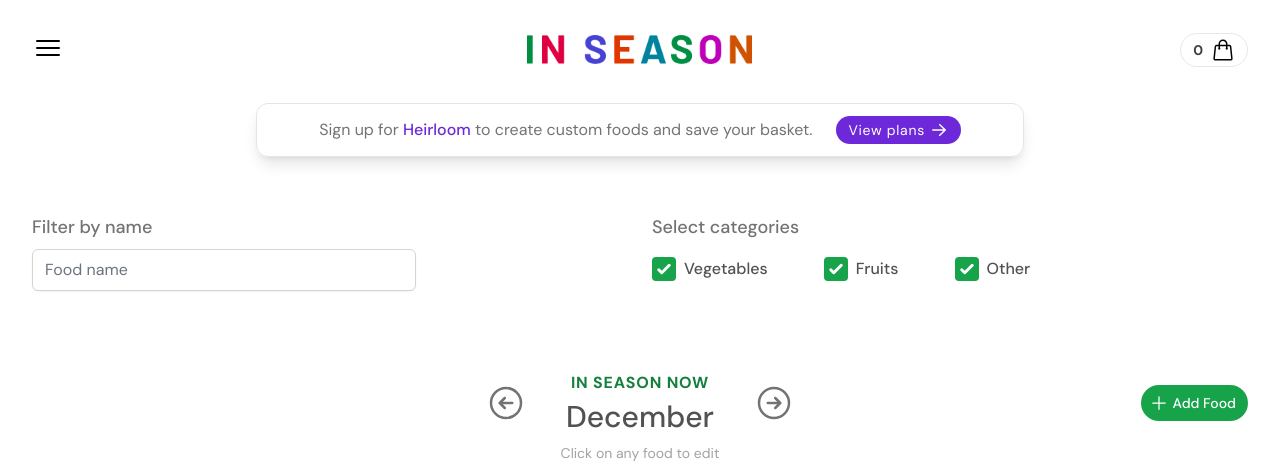
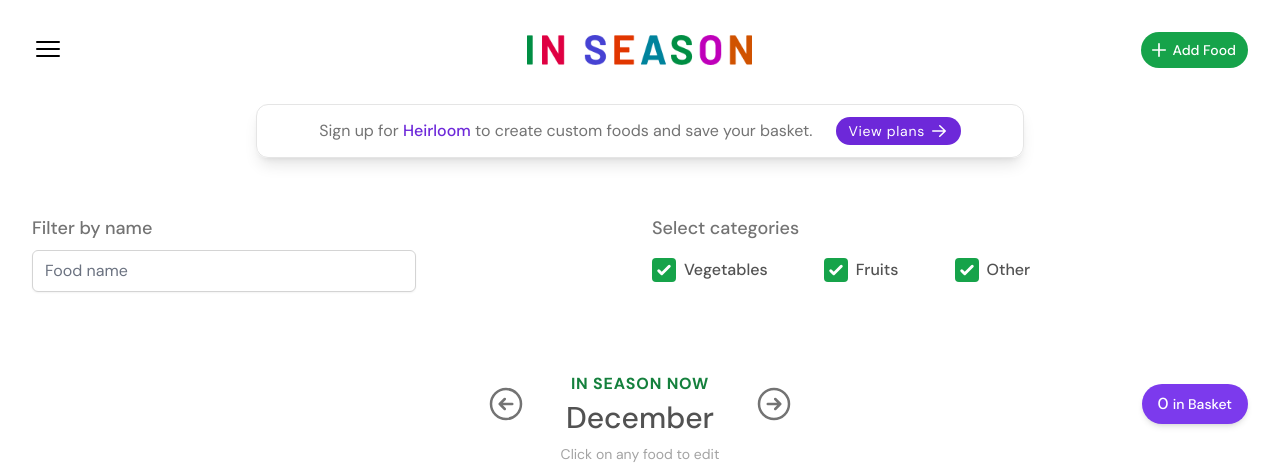
Before and after one commit to jasonherngwang/in-season-frontend, a React (Vite) app: page / in a window 1280 px wide. Shown: the top 474 px of the page. Built offline with nearby package versions, Linux system fonts and the light colour scheme; no server answers.

Commit message:
fix: minor fixed for deployment

```diff
--- a/src/components/Basket.tsx
+++ b/src/components/Basket.tsx
@@ -58,7 +58,7 @@ export default function Basket() {
             Browse foods
           </Link>
           <img
-            src="https://d1gd44u5i25a4k.cloudfront.net/base/pear.webp"
+            src="https://d30lu1rnmhqi8p.cloudfront.net/base/pear.webp"
             className="mt-10 aspect-square w-36"
           />
         </div>
--- a/src/components/FoodList.tsx
+++ b/src/components/FoodList.tsx
@@ -8,7 +8,7 @@ import { sortFoodsAlphabetically } from '../utils/sortUtils';
 import {
   ArrowLeftCircleIcon,
   ArrowRightCircleIcon,
-  PlusIcon,
+  ShoppingBagIcon,
 } from '@heroicons/react/24/outline';
 
 // Filter and sort array of Foods
@@ -56,7 +56,9 @@ const getMonthInfo = (monthNum: number) => {
 };
 
 export default function FoodList() {
-  const [{ foods, filterParams }, _] = useStateValue();
+  const [{ foods, basket, filterParams }, _] = useStateValue();
+  const numItemsInBasket = basket.length;
+
   const [month, setMonth] = useState(getMonthInfo(new Date().getMonth()));
   const nextMonth = getMonthInfo(month.number + 1);
 
@@ -95,7 +97,7 @@ export default function FoodList() {
               <ArrowLeftCircleIcon className="h-10 w-10 stroke-neutral-500 hover:fill-green-50 hover:stroke-green-700" />
             </button>
             <div className="text-center">
-              <p className="font-bold tracking-wider text-green-700">
+              <p className="whitespace-nowrap font-bold tracking-wider text-green-700">
                 IN SEASON NOW
               </p>
               <h1 className="mt-1 text-2xl font-medium text-neutral-600 sm:text-3xl">
@@ -108,13 +110,17 @@ export default function FoodList() {
           </div>
           <div className="fixed right-4 bottom-4 z-10 items-center justify-end sm:static sm:right-0 sm:bottom-0 sm:col-span-3 sm:flex">
             <Link
-              to="/foods/add"
-              className="group flex transform items-center rounded-full bg-green-600 px-3 py-2 shadow-md ring-2 ring-white hover:scale-105 sm:p-2 sm:shadow-none"
+              id="basketIcon"
+              to="/basket"
+              className="group flex transform items-center rounded-full bg-violet-600 px-4 py-3 text-base shadow-md ring-2 ring-white hover:scale-105 sm:px-3 sm:py-2 sm:ring-0"
             >
-              <PlusIcon className="h-5 w-5 text-white" />
-              <span className="font-base mx-1 whitespace-nowrap font-medium text-white sm:text-sm">
-                Add Food
+              <span className="font-base mx-1 whitespace-nowrap font-medium text-white">
+                {numItemsInBasket}{' '}
+                <span className="hidden text-sm sm:inline-block">
+                  in Basket
+                </span>
               </span>
+              <ShoppingBagIcon className="h-5 w-5 text-white sm:hidden" />
             </Link>
           </div>
         </div>
--- a/src/components/Header.tsx
+++ b/src/components/Header.tsx
@@ -1,13 +1,9 @@
 import { Link } from 'react-router-dom';
-import { useStateValue } from '../state';
 
 import Menu from './Menu';
-import { ShoppingBagIcon } from '@heroicons/react/24/outline';
+import { PlusIcon } from '@heroicons/react/24/outline';
 
 export default function Header() {
-  const [{ basket }, dispatch] = useStateValue();
-  const numItemsInBasket = basket.length;
-
   return (
     <header className="py-6 sm:py-8">
       <nav>
@@ -24,12 +20,12 @@ export default function Header() {
             </Link>
           </li>
           <li className="flex flex-1 justify-end pb-1">
-            <Link id="basketIcon" to="/basket">
-              <div className="group flex items-center rounded-full border px-2 py-1 hover:border-green-600 hover:bg-green-600 sm:px-3">
-                <div className="hidden text-sm font-bold text-neutral-700 group-hover:text-white sm:block">
-                  {numItemsInBasket}
-                </div>
-                <ShoppingBagIcon className='text-neutral-300" h-6 w-6 group-hover:text-white sm:ml-2' />
+            <Link to="/foods/add">
+              <div className="shadow=md group flex items-center rounded-full bg-green-600 p-2 hover:scale-105 sm:px-2">
+                <PlusIcon className="h-5 w-5 stroke-2 text-white group-hover:text-white" />
+                <span className="mx-1 hidden whitespace-nowrap text-sm font-medium text-white sm:block">
+                  Add Food
+                </span>
               </div>
             </Link>
           </li>
--- a/src/components/Plans.tsx
+++ b/src/components/Plans.tsx
@@ -23,11 +23,10 @@ const plans = [
       'The best way to try out this CRUD app made during Capstone Prep',
     benefits: [
       'Create, edit, and delete your own custom foods',
-      'Edit details and seasonality',
       'Upload images to AWS S3',
       'Store data in a MongoDB document database',
+      'Interact with a 3-tier Dockerized app running on AWS EC2',
       'Experience low latency from the AWS Cloudfront CDN',
-      'Automatic Docker container scaling by AWS ECS',
     ],
     emphasize: true,
     imageUrl: 'images/fig.webp',
```
Also changed, not shown: 2 other files (tests, documents, lock files or other folders).
